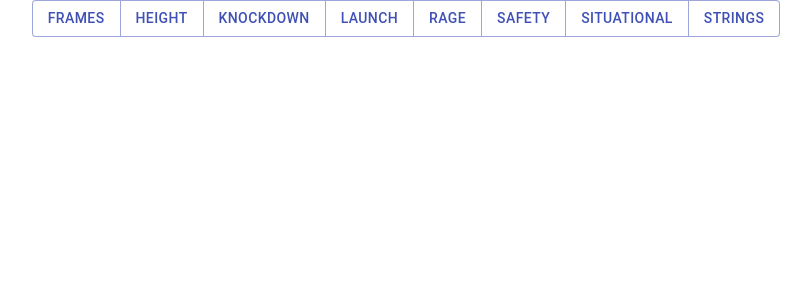
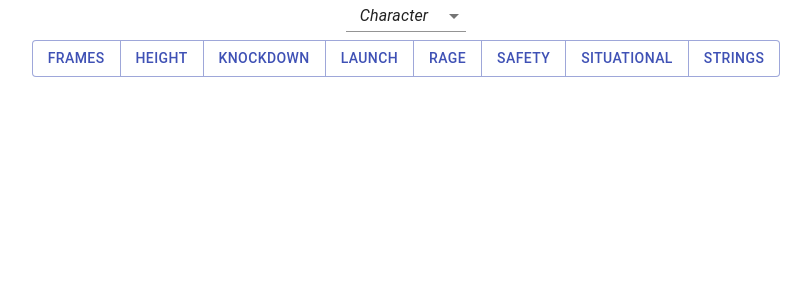
Before and after one commit to aiacuone/tekken-net, a Next.js app: page /main in a window 1280 px wide. Shown: the top 300 px of the page, without its empty margins (234-1045 px from the left). Built offline with nearby package versions, Linux system fonts and the light colour scheme.

Commit message:
character dropdown added

```diff
--- /dev/null
+++ b/components/CharacterDropdown.js
@@ -0,0 +1,41 @@
+import React from 'react'
+import FormControl from '@material-ui/core/FormControl'
+import Select from '@material-ui/core/Select'
+import { makeStyles } from '@material-ui/core/styles'
+import MenuItem from '@material-ui/core/MenuItem'
+import Grid from '@material-ui/core/Grid'
+
+export default function CharacterDropdown({ vars, state, setState }) {
+	const { setCharacterDropdownValue } = setState
+	const { characterDropdownValue } = state
+	const { charactersArr } = vars
+
+	function handleSelect(e) {
+		setCharacterDropdownValue(e.target.value)
+	}
+
+	return (
+		<FormControl style={{ minWidth: '120px' }}>
+			<Select
+				value={characterDropdownValue}
+				onChange={handleSelect}
+				displayEmpty
+				inputProps={{ 'aria-label': 'Without label' }}>
+				<MenuItem value="">
+					<Grid container justifyContent="center">
+						<em>Character</em>
+					</Grid>
+				</MenuItem>
+				{charactersArr.map((character) => {
+					return (
+						<MenuItem value={character}>
+							<Grid container justifyContent="center">
+								{character}
+							</Grid>
+						</MenuItem>
+					)
+				})}
+			</Select>
+		</FormControl>
+	)
+}
--- a/components/ControlPanel.js
+++ b/components/ControlPanel.js
@@ -9,6 +9,7 @@ import Buttons from './Buttons'
 import Inputs from './Inputs'
 import Button from '@material-ui/core/Button'
 import Typography from '@material-ui/core/Typography'
+import CharacterDropdown from '../components/CharacterDropdown'
 
 export default function ControlPanel({ state, setState, vars }) {
 	const { buttons, expanded } = state
@@ -91,6 +92,13 @@ export default function ControlPanel({ state, setState, vars }) {
 									alignItems="center"
 									justifyContent="center"
 									spacing={smCPSpacing}>
+									<Grid item style={{ position: 'absolute', top: -20 }}>
+										<CharacterDropdown
+											state={state}
+											setState={setState}
+											vars={vars}
+										/>
+									</Grid>
 									{buttons.length > 0 && (
 										<Grid item>
 											<Button
--- a/components/HeightStartNFinishInput.js
+++ b/components/HeightStartNFinishInput.js
@@ -32,9 +32,11 @@ export default function HeightStartNFinishInput({ state, setState, vars }) {
 				<Grid container spacing={3}>
 					<Grid item>
 						<Grid container direction="column" alignItems="center" spacing={1}>
+							{isSmallScreen && (
 								<Grid item>
 									<Typography>Start</Typography>
 								</Grid>
+							)}
 							<Grid item>
 								<ButtonGroup
 									orientation={isSmallScreen ? 'vertical' : 'horizontal'}
@@ -61,9 +63,11 @@ export default function HeightStartNFinishInput({ state, setState, vars }) {
 					</Grid>
 					<Grid item>
 						<Grid container direction="column" alignItems="center" spacing={1}>
+							{isSmallScreen && (
 								<Grid item>
 									<Typography>Finish</Typography>
 								</Grid>
+							)}
 							<Grid item>
 								<ButtonGroup
 									orientation={isSmallScreen ? 'vertical' : 'horizontal'}
--- a/pages/_app.js
+++ b/pages/_app.js
@@ -5,13 +5,14 @@ import useMediaQuery from '@material-ui/core/useMediaQuery'
 function MyApp({ Component, pageProps }) {
 	const [buttons, setButtons] = useState([])
 	const [expanded, setExpanded] = useState(false)
-	const state = { buttons, expanded }
-	const setState = { setButtons, setExpanded }
+	const [characterDropdownValue, setCharacterDropdownValue] = useState('')
+	const state = { buttons, expanded, characterDropdownValue }
+	const setState = { setButtons, setExpanded, setCharacterDropdownValue }
 	const vars = {
 		smCPSpacing: 3,
 		lgCPButtHeadSpacing: 1,
 		smCPButtHeadSpacing: 3,
-		CPSpacing: 2,
+		CPSpacing: 1,
 		wording: {
 			FRAMES: 'Frames',
 			HEIGHT: 'Height',
@@ -59,8 +60,57 @@ function MyApp({ Component, pageProps }) {
 				buttonBlurBackground: 'white',
 			},
 		},
+		charactersArr: [
+			'Akuma',
+			'Alisa',
+			'Anna',
+			'Armor King',
+			'Asuka',
+			'Bob',
+			'Bryan',
+			'Claudio',
+			'Devil Jin',
+			'Dragunov',
+			'Eddy',
+			'Eliza',
+			'Fahkumram',
+			'Feng',
+			'Ganryu',
+			'Geese',
+			'Gigas',
+			'Heihachi',
+			'Hwoarang',
+			'Jack',
+			'Jin',
+			'Josie',
+			'Julia',
+			'Katarina',
+			'Kazumi',
+			'Kazuya',
+			'King',
+			'Kuma',
+			'Lars',
+			'Law',
+			'Lee',
+			'Lei',
+			'Leo',
+			'Leroy',
+			'Lili',
+			'LuckyChoe',
+			'Marduk',
+			'MasterRaven',
+			'Miguel',
+			'Negan',
+			'Nina',
+			'Noctis',
+			'Paul',
+			'Shaheen',
+			'Steve',
+			'Xiaoyu',
+			'Yoshimitsu',
+			'Zafina',
+		],
 	}
-	console.log(buttons)
 	return (
 		<Component {...pageProps} state={state} setState={setState} vars={vars} />
 	)
--- a/pages/main.js
+++ b/pages/main.js
@@ -1,14 +1,37 @@
 import { useState } from 'react'
 import Grid from '@material-ui/core/Grid'
 import ControlPanel from '../components/ControlPanel'
+import CharacterDropdown from '../components/CharacterDropdown'
+import InputLabel from '@material-ui/core/InputLabel'
+import MenuItem from '@material-ui/core/MenuItem'
+import FormControl from '@material-ui/core/FormControl'
+import Select from '@material-ui/core/Select'
+import { makeStyles } from '@material-ui/core/styles'
+import Typography from '@material-ui/core/Typography'
 
 export default function main({ state, setState, vars }) {
-	const { buttons, expanded } = state
-	const { setExpanded, setButtons } = setState
+	const { characterDropdownValue } = state
+	const { setCharacterDropdownValue } = setState
+	const { isSmallScreen, charactersArr, CPSpacing } = vars
 
 	return (
-		<Grid container justifyContent="center">
-			<ControlPanel state={state} setState={setState} vars={vars} />
+		<Grid
+			spacing={CPSpacing}
+			container
+			alignItems="center"
+			direction="column"
+			// style={{ padding: isSmallScreen ? 0 : '10px' }}
+		>
+			{!isSmallScreen && (
+				<Grid item>
+					<Grid container justifyContent="center" alignItems="center">
+						<CharacterDropdown state={state} vars={vars} setState={setState} />
+					</Grid>
+				</Grid>
+			)}
+			<Grid item>
+				<ControlPanel state={state} setState={setState} vars={vars} />
+			</Grid>
 		</Grid>
 	)
 }
--- a/styles/ControlPanel.module.css
+++ b/styles/ControlPanel.module.css
@@ -3,9 +3,10 @@
 }
 
 .small_cp_container {
-	height: 350px;
+	height: 480px;
 	/* background: green; */
 	/* width: 100%; */
+	position: relative;
 }
 
 .smallCPHeader {
```
Lines whose indentation alone changed are shown as unchanged.
